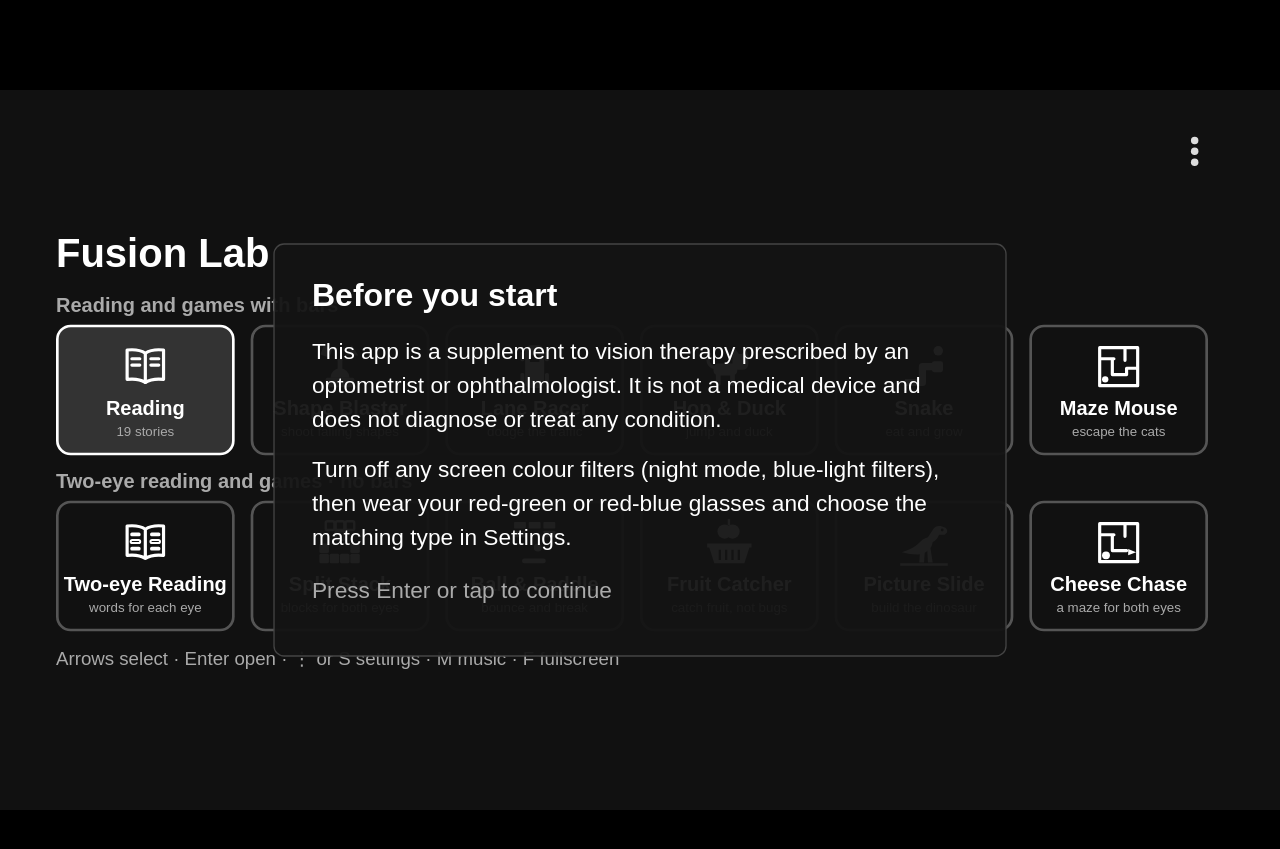
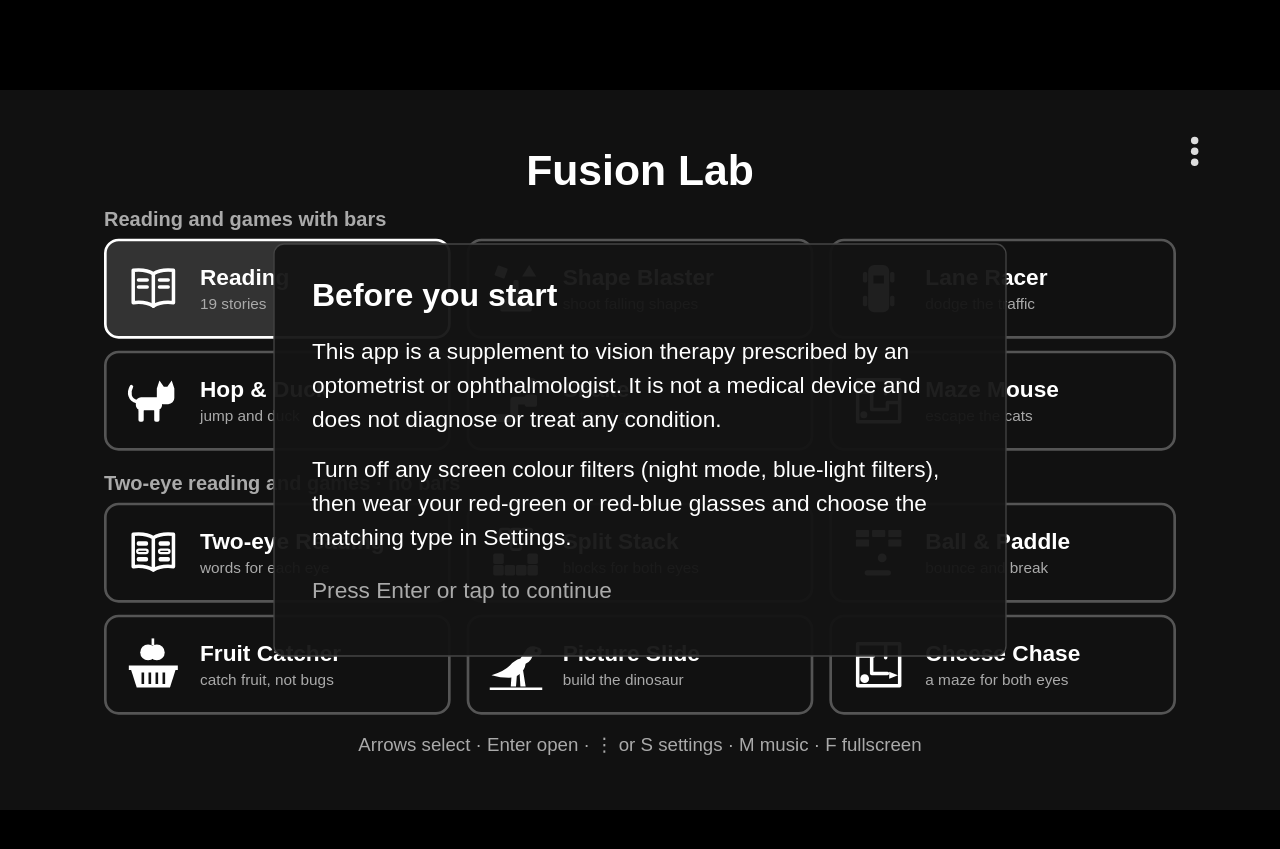
Before and after one commit to Zouhairzed/AntisuppressionBars, a Jekyll site: the page play.html, which Jekyll copies as it is, in a window 1280 px wide. Shown: the top 849 px of the page. Built offline with Jekyll 4.4.1, drawn with Linux system fonts in a browser that asks for light colours.

Commit message:
Home menu: 3 × 4 grid with wide tiles and a centered Fusion Lab title
Co-Authored-By: Claude Opus 5.5 <noreply@anthropic.com>
Claude-Session: https://claude.ai/code/session_019DAwnqKTqvFo8n4B8RvvjZ

```diff
--- a/css/app.css
+++ b/css/app.css
@@ -87,31 +87,33 @@ h1 { font-size: 48px; margin-bottom: 32px; }
   align-items: center;
   justify-content: center;
 }
-#menu .title { font-size: 60px; margin-bottom: 4px; width: 1752px; text-align: left; }
-/* Tiles in three labelled rows (flex-wrap rather than CSS grid, for older webOS browsers) */
-#menu-list { list-style: none; width: 1752px; display: flex; flex-wrap: wrap; }
+#menu .title { font-size: 64px; margin-bottom: 6px; width: 1632px; text-align: center; }
+/* Tiles in a 3 × 4 grid: two labelled groups of two rows of three
+   (flex-wrap rather than CSS grid, for older webOS browsers) */
+#menu-list { list-style: none; width: 1632px; display: flex; flex-wrap: wrap; }
 #menu-list li {
-  width: 268px;
-  height: 196px;
-  margin: 0 24px 0 0;
+  width: 520px;
+  height: 150px;
+  margin: 0 12px 18px;
+  padding: 0 28px;
   border: 4px solid #555;
   border-radius: 22px;
   display: flex;
-  flex-direction: column;
+  flex-direction: row;
   align-items: center;
-  justify-content: center;
-  text-align: center;
+  text-align: left;
 }
 #menu-list li.menu-head {
-  width: 100%; height: auto; margin: 22px 0 12px; border: none; border-radius: 0;
+  width: 1608px; height: auto; margin: 14px 12px 12px; padding: 0; border: none; border-radius: 0;
   display: block; text-align: left; font-size: 30px; font-weight: bold; color: #aaa;
 }
-#menu-list li .icon { width: 76px; height: 76px; margin-bottom: 8px; }
+#menu-list li .icon { width: 84px; height: 84px; margin-right: 28px; flex-shrink: 0; }
 #menu-list li .icon svg { width: 100%; height: 100%; display: block; }
-#menu-list li .label { font-size: 30px; font-weight: bold; }
-#menu-list li .sub { font-size: 20px; color: #aaa; margin-top: 6px; }
+#menu-list li .txt { display: flex; flex-direction: column; }
+#menu-list li .label { font-size: 34px; font-weight: bold; }
+#menu-list li .sub { font-size: 23px; color: #aaa; margin-top: 6px; }
 #menu-list li.focused { border-color: #fff; background: #333; }
-#menu .hint { font-size: 28px; margin-top: 24px; width: 1752px; text-align: left; }
+#menu .hint { font-size: 28px; margin-top: 10px; width: 1632px; text-align: center; }
 
 /* Settings: only a ⋮ button at the top right of the home menu */
 #menu-more {
--- a/js/app.js
+++ b/js/app.js
@@ -44,9 +44,12 @@
   ].concat(BAR_GAMES.map(gameItem), [
     { label: 'Two-eye Reading', icon: MENU_ART.reading2.icon, sub: MENU_ART.reading2.tag, action: function () { openLibrary('eyes'); } }
   ], EYE_GAMES.map(gameItem));
+  // A 3 × 4 grid: each group of six fills two rows of three (only a group's first row has a heading)
   var MENU_ROWS = [
-    { title: 'Reading and games with bars', items: [0, 1, 2, 3, 4, 5] },
-    { title: 'Two-eye reading and games · no bars', items: [6, 7, 8, 9, 10, 11] }
+    { title: 'Reading and games with bars', items: [0, 1, 2] },
+    { title: '', items: [3, 4, 5] },
+    { title: 'Two-eye reading and games · no bars', items: [6, 7, 8] },
+    { title: '', items: [9, 10, 11] }
   ];
   var SETTINGS_FOCUS = -1, lastCol = 0;
   var moreBtn = $('menu-more');
@@ -80,10 +83,10 @@
   function renderMenu() {
     moreBtn.classList.toggle('focused', menuFocus === SETTINGS_FOCUS);
     menuList.innerHTML = MENU_ROWS.map(function (row) {
-      return '<li class="menu-head">' + row.title + '</li>' + row.items.map(function (i) {
+      return (row.title ? '<li class="menu-head">' + row.title + '</li>' : '') + row.items.map(function (i) {
         var m = MENU[i];
         return '<li data-i="' + i + '" class="' + (i === menuFocus ? 'focused' : '') + '"><span class="icon">' + m.icon +
-          '</span><span class="label">' + m.label + '</span><span class="sub">' + m.sub + '</span></li>';
+          '</span><span class="txt"><span class="label">' + m.label + '</span><span class="sub">' + m.sub + '</span></span></li>';
       }).join('');
     }).join('');
   }
```
Also changed, not shown: README.md, screenshots/menu.png.
